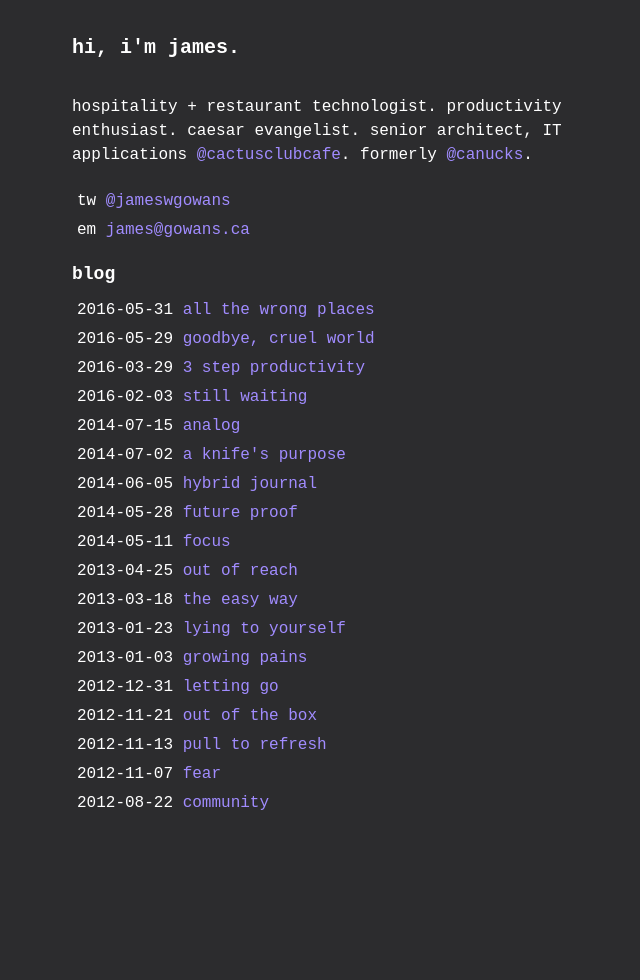
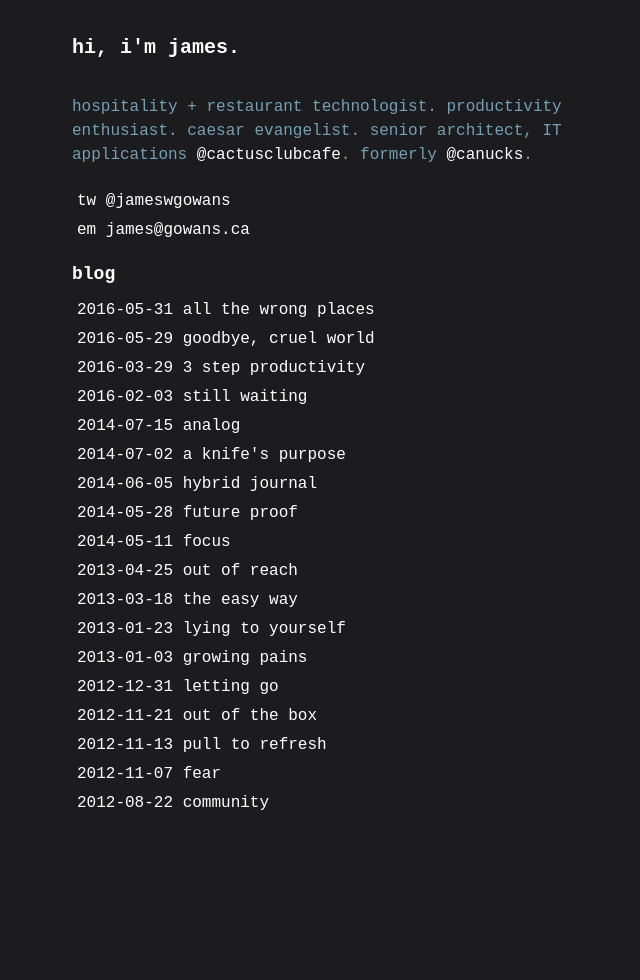
Before and after one commit to jamesgowans/jamesgowans.github.io, a Jekyll site: the page built from index.md, in a window 1280 px wide. Shown: the whole page, without its empty margins (0-640 px from the left). Built offline with Jekyll 4.4.1, drawn with Linux system fonts in a browser that asks for light colours.

Commit message:
change color scheme

```diff
--- a/_includes/head.html
+++ b/_includes/head.html
@@ -6,9 +6,9 @@
         <link rel="shortcut icon" type="image/png" href="favicon.png">
         <style type="text/css">
 
-		html {background: #2c2c2e;}
+		html {background: #1c1c1e;}
 
-		p {line-height: 24px; margin-bottom: 24px; font-size: 16px; color: #fff;}
+		p {line-height: 24px; margin-bottom: 24px; font-size: 16px; color: #74a0b6;}
 		h1 {font-size: 20px; color: #fff; margin-top: 36px; margin-bottom: 36px;}
 		h2 {font-size: 18px; margin-top: 24px; font-weight: bold; color: #fff;}
 		h3 {font-size: 16px; margin-top: 20px; font-weight: bold; color: #fff;}
@@ -19,7 +19,7 @@
 		li {line-height: 20px; font-size: 16px; color: #fff; margin-bottom: 9px;}
 
 
-		a {color: #A18CFF; text-decoration: none;}
+		a {color: #fff; text-decoration: none;}
 		body {margin-left: 72px; font-family: monospace; width: 520px; padding-bottom: 150px;}
 		img {margin: 24px 0 36px 0; border: 1px solid gray;}
 
```
